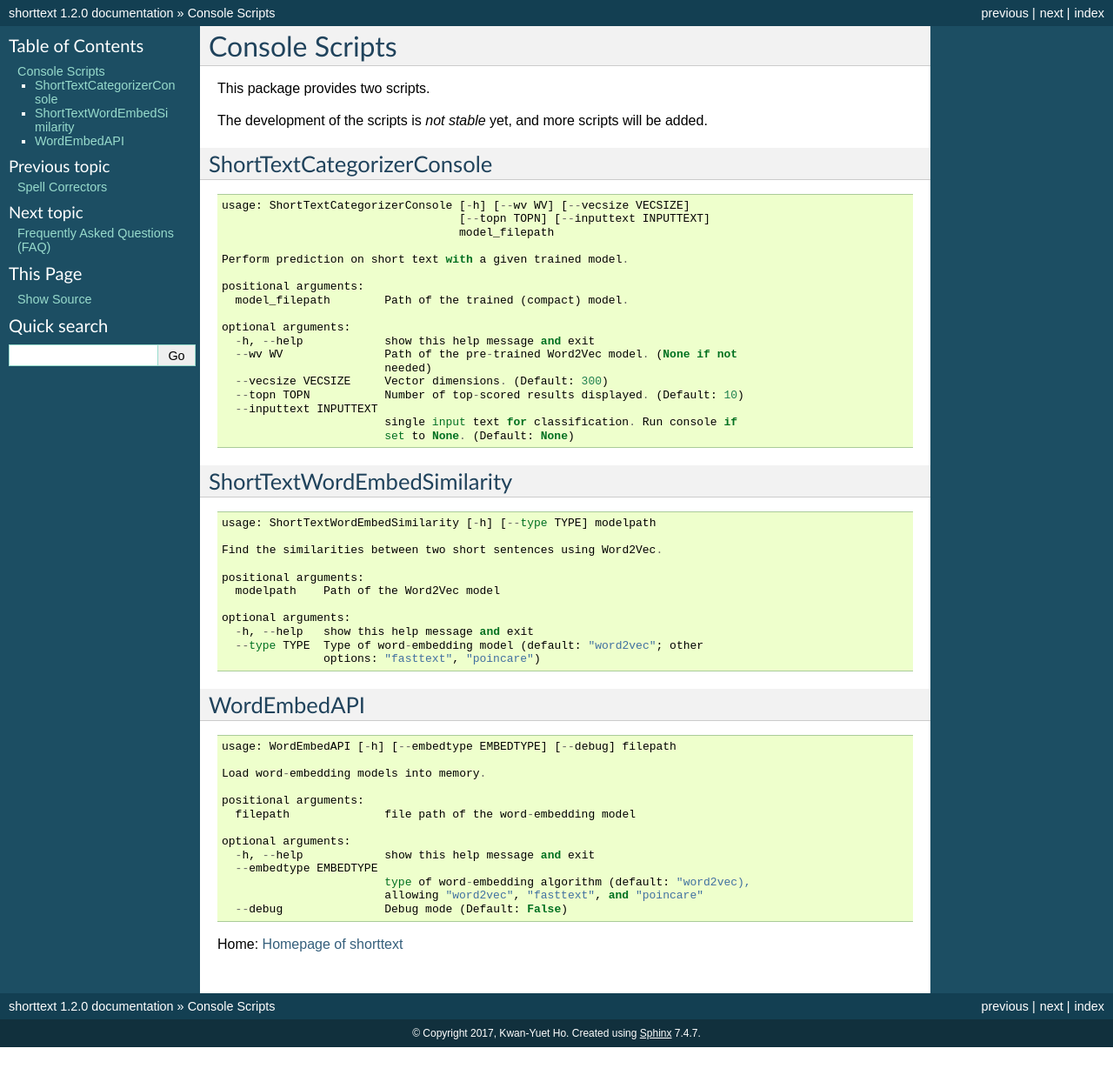
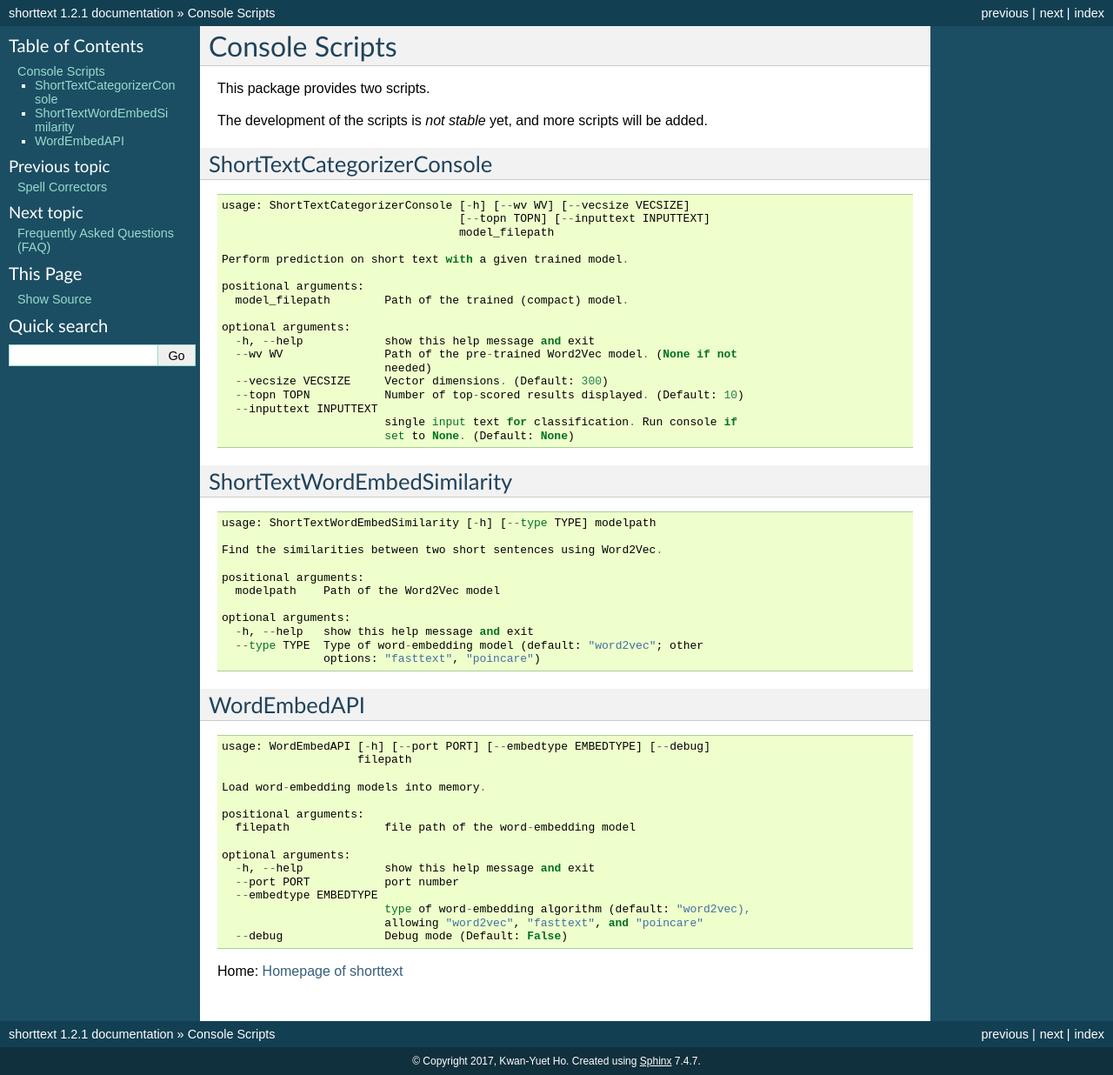
Before and after one commit to stephenhky/PyShortTextCategorization, a Sphinx documentation site: the page built from docs/scripts.rst, in a window 1280 px wide. Shown: the whole page at 87% size. Built offline with Sphinx 7.4.7, drawn with Linux system fonts in a browser that asks for light colours; before the commit the page ends 1204 px from its top, so only the background shows below that.

Commit message:
release 1.2.1

```diff
--- a/docs/conf.py
+++ b/docs/conf.py
@@ -58,7 +58,7 @@
 # The short X.Y version.
 version = u'1.2'
 # The full version, including alpha/beta/rc tags.
-release = u'1.2.0'
+release = u'1.2.1'
 
 # The language for content autogenerated by Sphinx. Refer to documentation
 # for a list of supported languages.
--- a/docs/scripts.rst
+++ b/docs/scripts.rst
@@ -53,7 +53,8 @@
 
 ::
 
-    usage: WordEmbedAPI [-h] [--embedtype EMBEDTYPE] [--debug] filepath
+    usage: WordEmbedAPI [-h] [--port PORT] [--embedtype EMBEDTYPE] [--debug]
+                        filepath
 
     Load word-embedding models into memory.
 
@@ -62,10 +63,10 @@
 
     optional arguments:
       -h, --help            show this help message and exit
+      --port PORT           port number
       --embedtype EMBEDTYPE
                             type of word-embedding algorithm (default: "word2vec),
                             allowing "word2vec", "fasttext", and "poincare"
       --debug               Debug mode (Default: False)
 
-
 Home: :doc:`index`
--- a/setup.py
+++ b/setup.py
@@ -32,7 +32,7 @@
 
 
 setup(name='shorttext',
-      version='1.2.1a02',
+      version='1.2.1',
       description="Short Text Mining",
       long_description=package_description(),
       long_description_content_type='text/markdown',
```
Also changed, not shown: README.md (+1 -0 lines).
